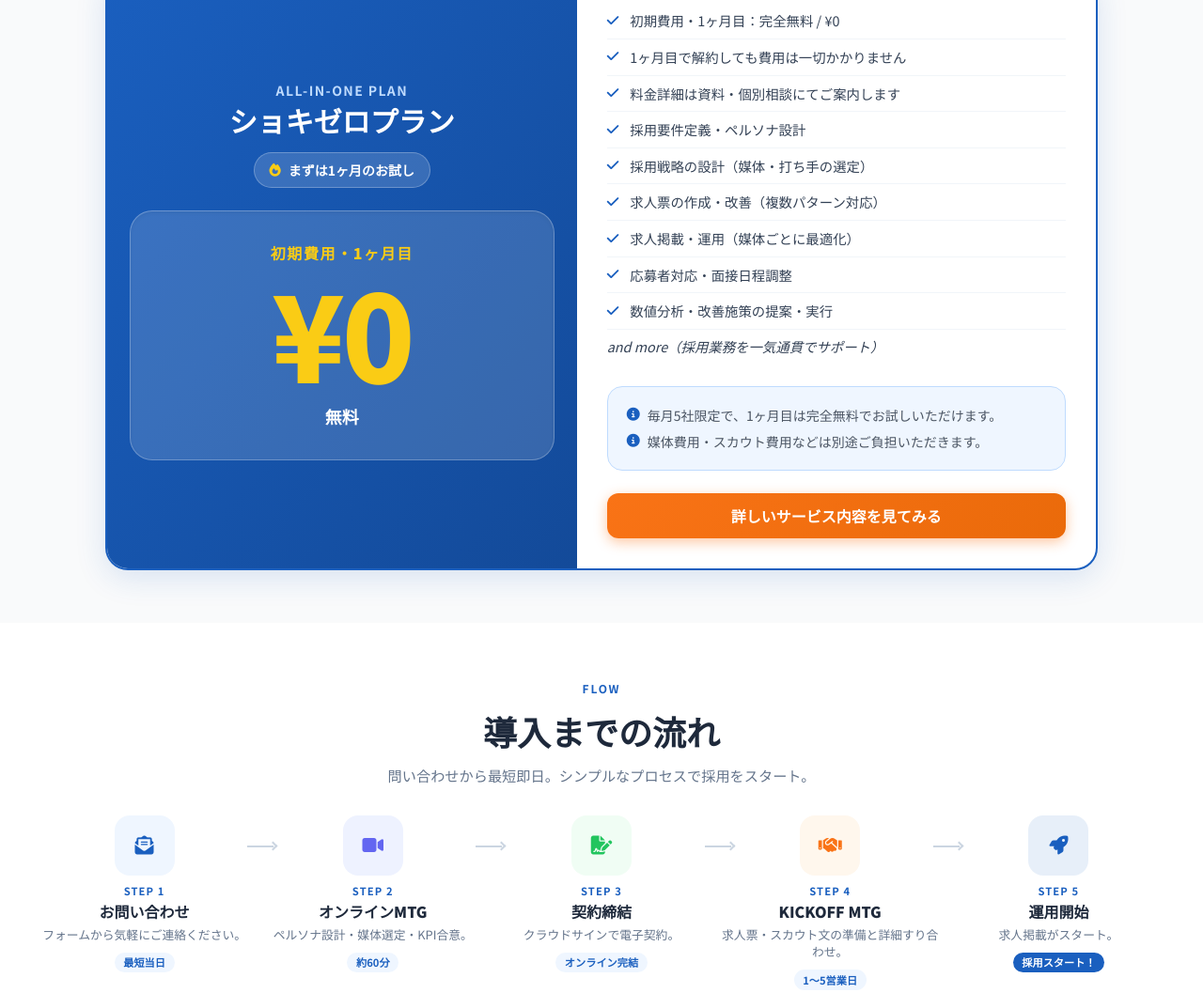
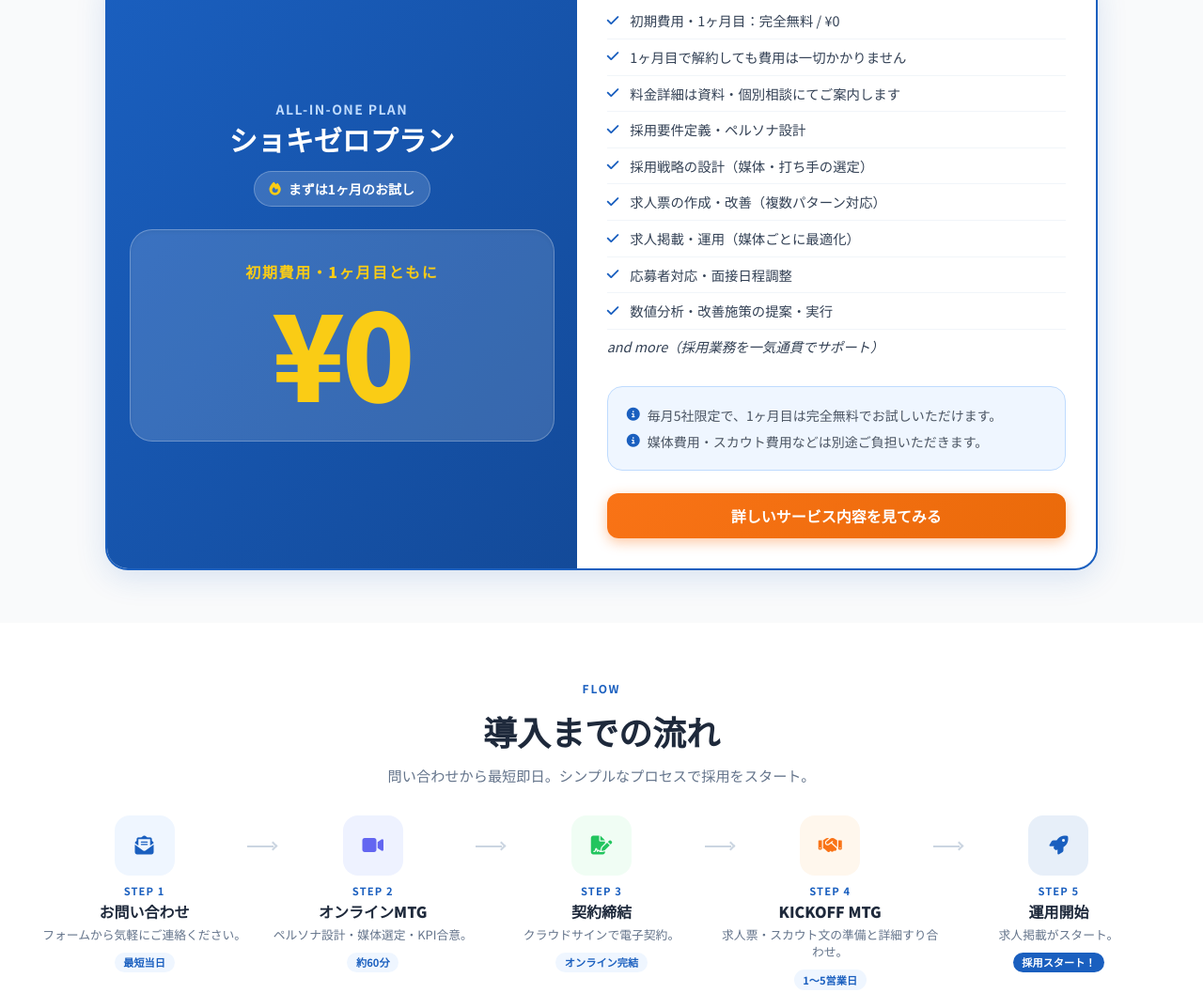
Before and after one commit to facetaro-agent/shokizero, a website: page webapp 4/index.html in a window 1280 px wide. Shown: the part 3787-4844 px from the top of the page at 94% size. Drawn offline with nearby package versions, Linux system fonts and the light colour scheme.

Commit message:
Update index.html

```diff
--- a/webapp 4/index.html
+++ b/webapp 4/index.html
@@ -474,9 +474,8 @@
               まずは1ヶ月のお試し
             </div>
             <div class="w-full bg-white/15 border border-white/25 rounded-3xl p-6 lg:p-8 mt-6 text-center shadow-inner">
-              <div class="text-sm sm:text-base font-black text-yellow uppercase tracking-widest mb-2">初期費用・1ヶ月目</div>
+              <div class="text-sm sm:text-base font-black text-yellow uppercase tracking-widest mb-2">初期費用・1ヶ月目ともに</div>
               <div class="text-7xl sm:text-8xl lg:text-9xl font-black text-yellow leading-none tracking-tight">¥0</div>
-              <div class="text-white text-base sm:text-lg font-bold mt-3">無料</div>
             </div>
           </div>
 
```
